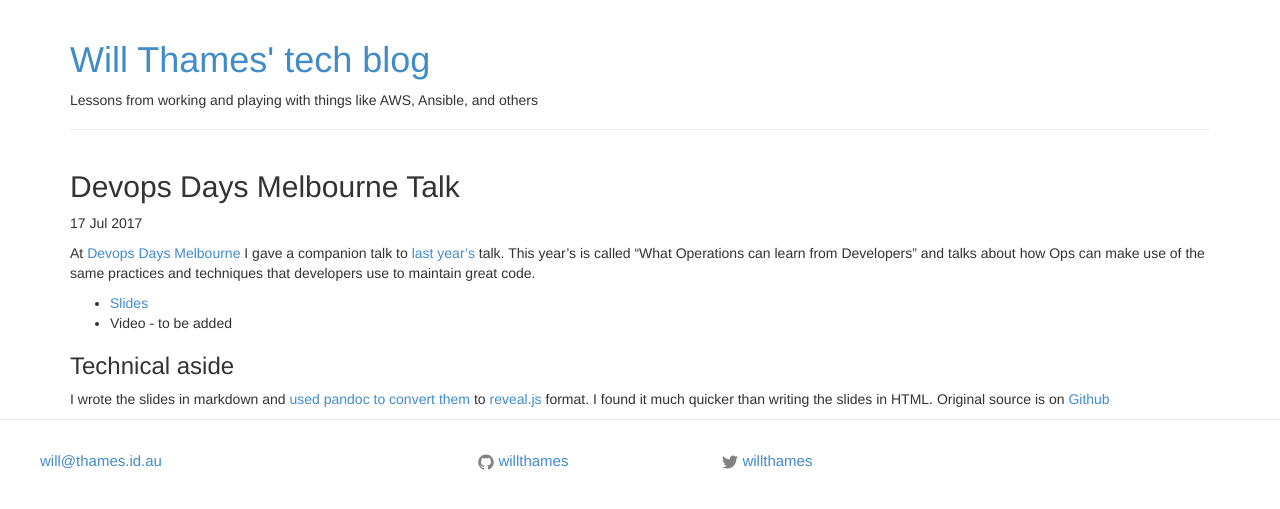
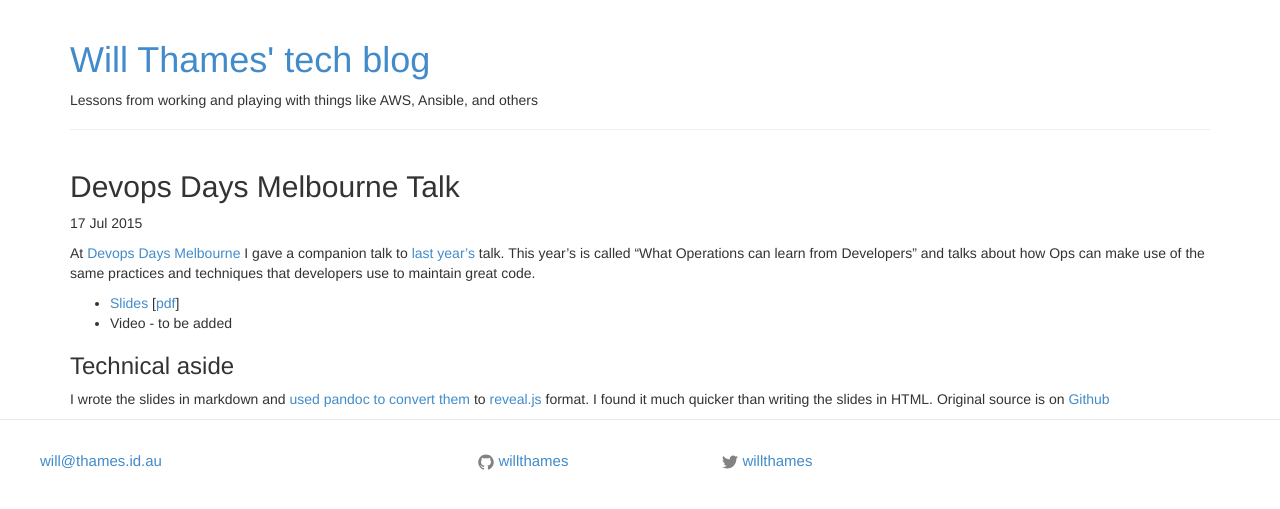
Before and after one commit to willthames/willthames.github.io, a Jekyll site: the page built from _posts/2015-07-17-devops-days-melbourne-talk.markdown, in a window 1280 px wide. Shown: the top 509 px of the page. Built offline with Jekyll 4.4.1, drawn with Linux system fonts in a browser that asks for light colours; Markdown is read by kramdown in place of the engine named in the settings.

Commit message:
Add PDF version of slides and link from post

```diff
--- a/_posts/2015-07-17-devops-days-melbourne-talk.markdown
+++ b/_posts/2015-07-17-devops-days-melbourne-talk.markdown
@@ -1,6 +1,6 @@
 ---
 title: Devops Days Melbourne Talk
-date: 2017-07-17 08:05:00
+date: 2015-07-17 08:05:00
 layout: post
 ---
 At [Devops Days Melbourne](http://devopsdays.org/events/2015-melbourne/) I gave
@@ -9,7 +9,7 @@ This year's is called "What Operations can learn from Developers" and talks abou
 how Ops can make use of the same practices and techniques that developers use
 to maintain great code.
 
-* [Slides](/devopsdays2015/)
+* [Slides](/devopsdays2015/) \[[pdf](/What Ops can learn from Dev.pdf)\]
 * Video - to be added
 
 ### Technical aside
```
Also changed, not shown: 1 other file.
